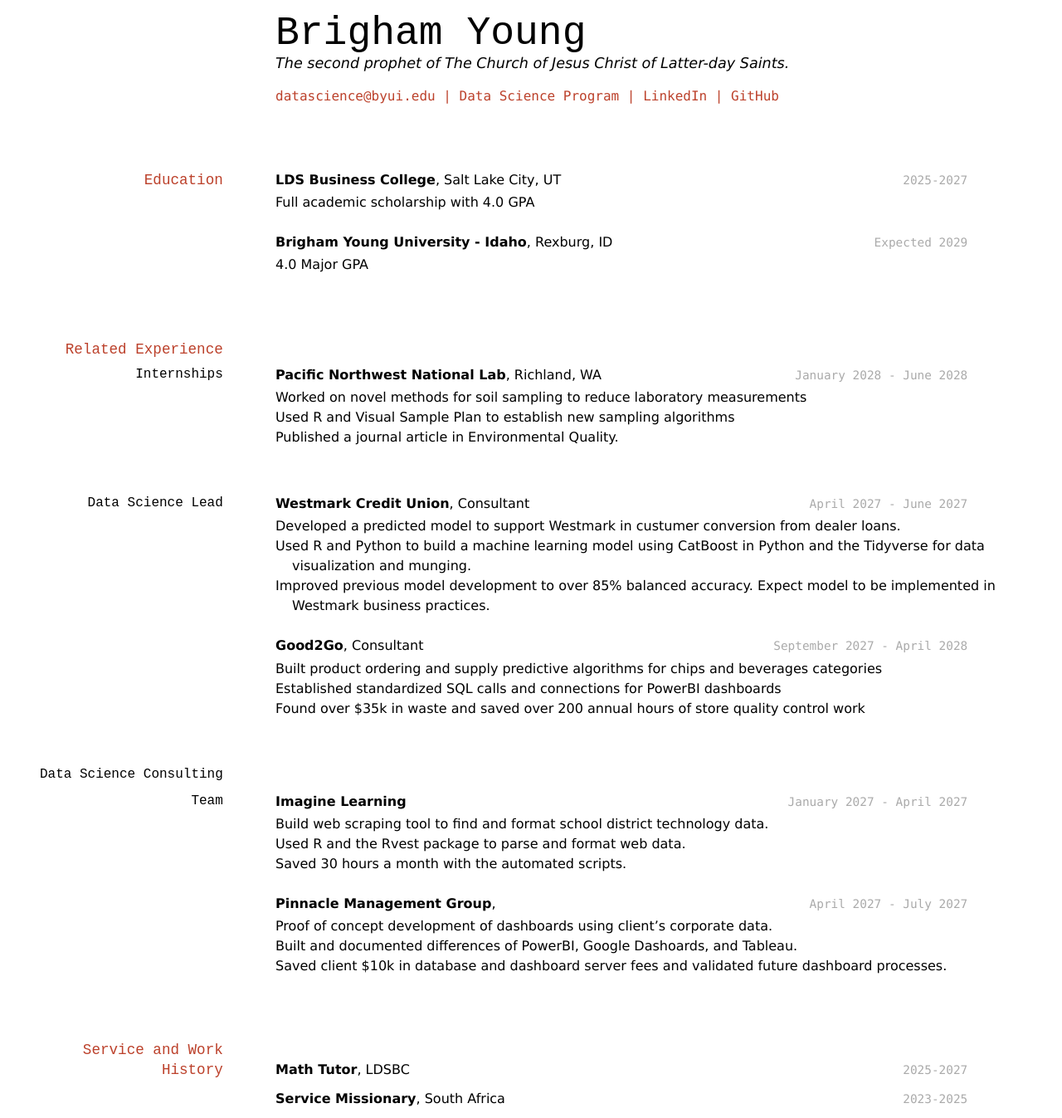
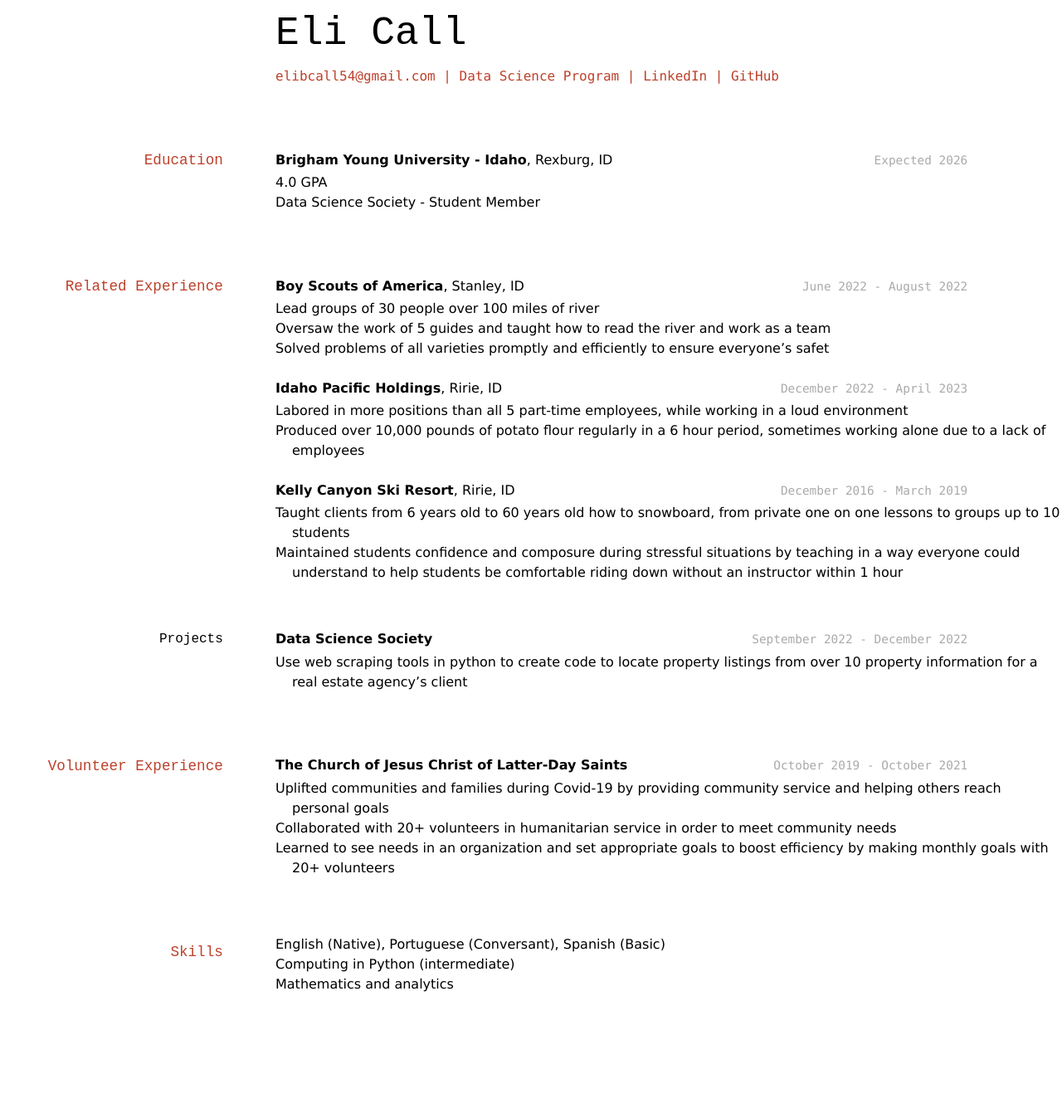
Before and after one commit to dmickel10/elicall_Resume, a Jekyll site: the page built from docs/index.md, in a window 1280 px wide. Shown: the whole page at 83% size. Built offline with Jekyll 4.4.1, drawn with Linux system fonts in a browser that asks for light colours; after the commit the page ends 1222 px from its top, so only the background shows below that.

Commit message:
Update index.md

```diff
--- a/docs/index.md
+++ b/docs/index.md
@@ -2,83 +2,72 @@
 layout: cv
 title: Brigham Young's Resume
 ---
-# Brigham Young
-The second prophet of The Church of Jesus Christ of Latter-day Saints.
+# Eli Call
+
 
 <div id="webaddress">
-<a href="datascience@byui.edu">datascience@byui.edu</a>
+<a href="elibcall54@gmail.com">elibcall54@gmail.com</a>
 | <a href="https://byuidatascience.github.io/development.html">Data Science Program</a>
-| <a href="https://www.linkedin.com/groups/13537407/">LinkedIn</a>
-| <a href="https://github.com/byuids-resumes">GitHub</a>
+| <a href="https://www.linkedin.com/in/eli-call/">LinkedIn</a>
+| <a href="https://github.com/elibcall54">GitHub</a>
 </div>
 
 <!-- https://www.monique.tech/the-art-of-markdown -->
 
 ## Education
 
-`2025-2027`
-__LDS Business College__, Salt Lake City, UT
-
-- Full academic scholarship with 4.0 GPA
-
-`Expected 2029`
+`Expected 2026`
 __Brigham Young University - Idaho__, Rexburg, ID
 
-- 4.0 Major GPA
+- 4.0 GPA
+- Data Science Society - Student Member
 
 
 ## Related Experience
 
-### Internships
+`June 2022 - August 2022`
+__Boy Scouts of America__, Stanley, ID
 
-`January 2028 - June 2028`
-__Pacific Northwest National Lab__, Richland, WA
+- Lead groups of 30 people over 100 miles of river
+- Oversaw the work of 5 guides and taught how to read the river and work as a team
+- Solved problems of all varieties promptly and efficiently to ensure everyone’s safet
 
-- Worked on novel methods for soil sampling to reduce laboratory measurements
-- Used R and Visual Sample Plan to establish new sampling algorithms
-- Published a journal article in Environmental Quality.
+`December 2022 - April 2023`
+__Idaho Pacific Holdings__, Ririe, ID
+- Labored in more positions than all 5 part-time employees, while working in a  loud environment
+- Produced over 10,000 pounds of potato flour regularly in a 6 hour period, sometimes working alone due to a lack of
+employees
 
-### Data Science Lead
+`December 2016 - March 2019`
+__Kelly Canyon Ski Resort__, Ririe, ID
+- Taught clients from 6 years old to 60 years old how to snowboard, from private one on one lessons to groups up to 10
+students
+- Maintained students confidence and composure during stressful situations by teaching in a way everyone could understand
+to help students be comfortable riding down without an instructor within 1 hour
 
-`April 2027 - June 2027`
-__Westmark Credit Union__, Consultant
+### Projects
 
-- Developed a predicted model to support Westmark in custumer conversion from dealer loans.
-- Used R and Python to build a machine learning model using CatBoost in Python and the Tidyverse for data visualization and munging.
-- Improved previous model development to over 85% balanced accuracy. Expect model to be implemented in Westmark business practices.
+`September 2022 - December 2022`
+__Data Science Society__
 
-`September 2027 - April 2028`
-__Good2Go__, Consultant
+- Use web scraping tools in python to create code to locate property listings from over 10
+property information for a real estate agency’s client
 
-- Built product ordering and supply predictive algorithms for chips and beverages categories
-- Established standardized SQL calls and connections for PowerBI dashboards
-- Found over $35k in waste and saved over 200 annual hours of store quality control work
+## Volunteer Experience
 
-### Data Science Consulting Team
+`October 2019 - October 2021`
+__The Church of Jesus Christ of Latter-Day Saints__
+- Uplifted communities and families during Covid-19 by providing community service and helping others reach personal
+goals
+- Collaborated with 20+ volunteers in humanitarian service in order to meet community needs
+- Learned to see needs in an organization and set appropriate goals to boost efficiency by making monthly goals with 20+
+volunteers
 
-`January 2027 - April 2027`
-__Imagine Learning__
+## Skills
+- English (Native), Portuguese (Conversant), Spanish (Basic)
+- Computing in Python (intermediate)
+- Mathematics and analytics
 
-- Build web scraping tool to find and format school district technology data.
-- Used R and the Rvest package to parse and format web data.
-- Saved 30 hours a month with the automated scripts.
-
-`April 2027 - July 2027`
-__Pinnacle Management Group__,
-
-- Proof of concept development of dashboards using client's corporate data.
-- Built and documented differences of PowerBI, Google Dashoards, and Tableau.
-- Saved client $10k in database and dashboard server fees and validated future dashboard processes.
-
-
-## Service and Work History
-
-`2025-2027`
-__Math Tutor__, LDSBC
-
-
-`2023-2025`
-__Service Missionary__, South Africa
 
 
 
```
